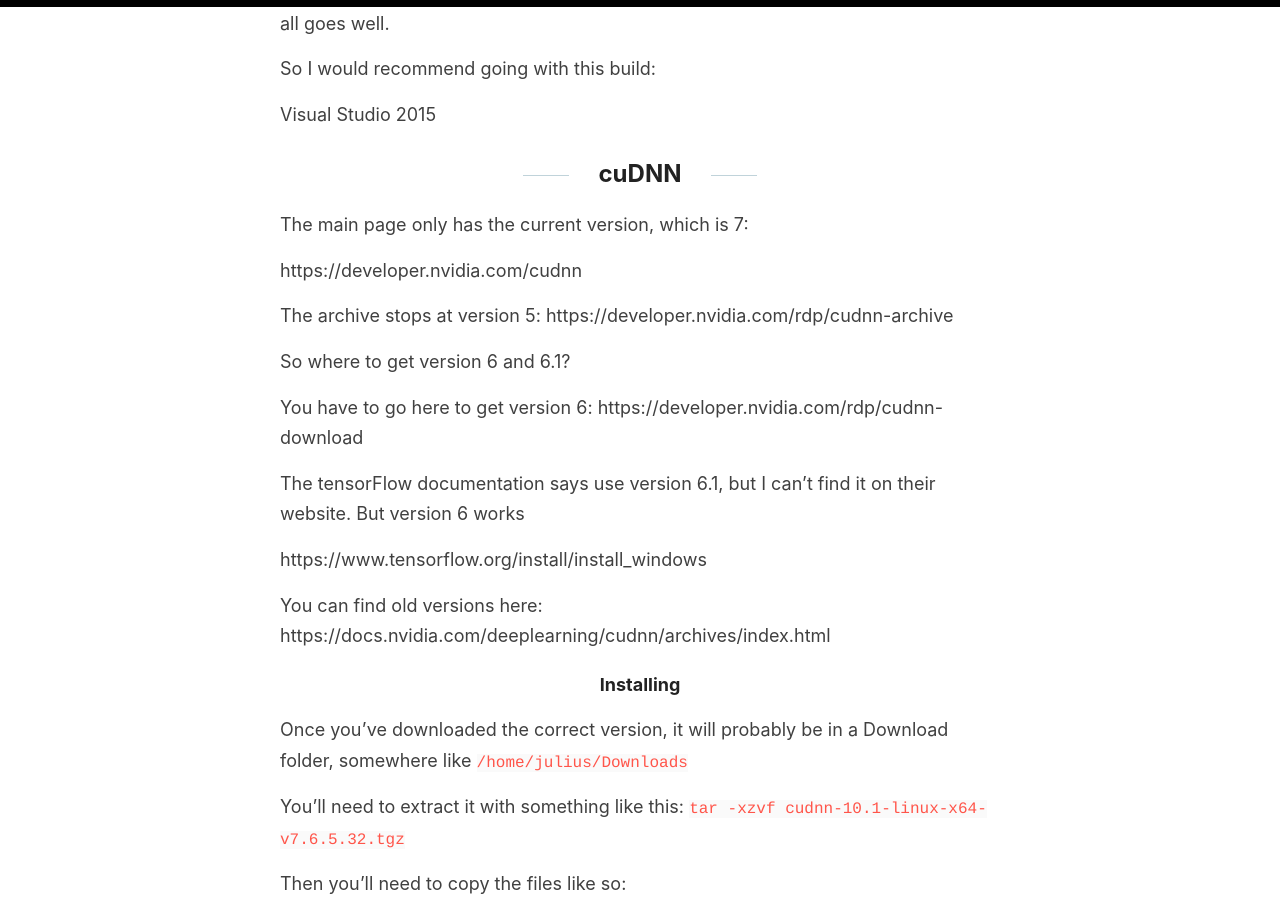
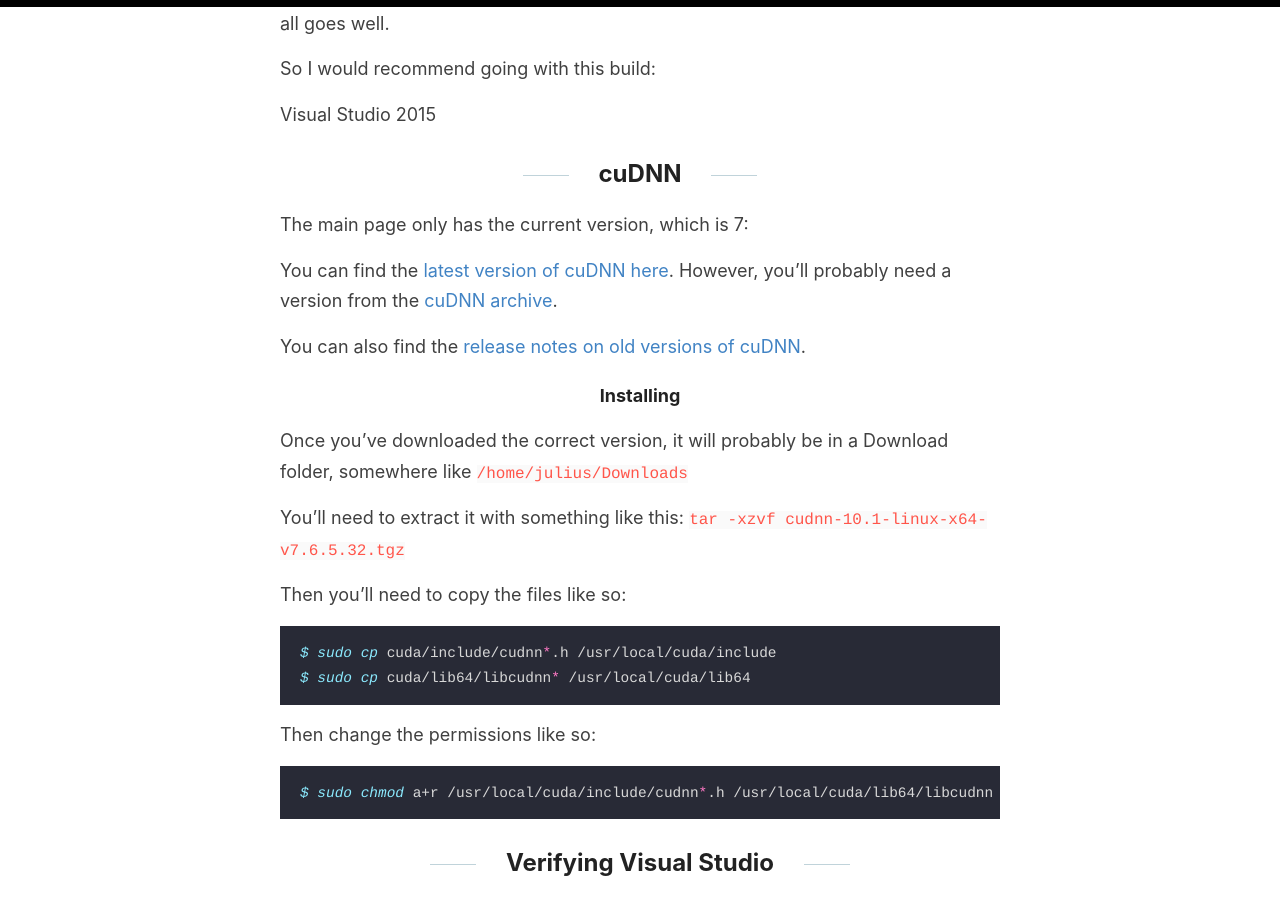
Before and after one commit to jss367/blog, a Jekyll site: the page built from _posts/2017-6-21-tensorflow-gpu-cuda.md, in a window 1280 px wide and 900 px high, scrolled down 5006 px. Built offline with Jekyll 4.4.1, drawn with Linux system fonts in a browser that asks for light colours; our own code applies the rules of GitHub Pages for plain Markdown files.

Commit message:
Update 2017-6-21-tensorflow-gpu-cuda.md

```diff
--- a/_posts/2017-6-21-tensorflow-gpu-cuda.md
+++ b/_posts/2017-6-21-tensorflow-gpu-cuda.md
@@ -178,21 +178,9 @@ Visual Studio 2015
 
 The main page only has the current version, which is 7:
 
-https://developer.nvidia.com/cudnn
+You can find the [latest version of cuDNN here](https://developer.nvidia.com/rdp/cudnn-download). However, you'll probably need a version from the [cuDNN archive](https://developer.nvidia.com/rdp/cudnn-archive).
 
-The archive stops at version 5: https://developer.nvidia.com/rdp/cudnn-archive
-
-So where to get version 6 and 6.1?
-
-
-You have to go here to get version 6: https://developer.nvidia.com/rdp/cudnn-download
-
-The tensorFlow documentation says use version 6.1, but I can't find it on their website. But version 6 works
-
-https://www.tensorflow.org/install/install_windows
-
-You can find old versions here:
-https://docs.nvidia.com/deeplearning/cudnn/archives/index.html
+You can also find the [release notes on old versions of cuDNN](https://docs.nvidia.com/deeplearning/cudnn/archives/index.html).
 
 #### Installing
 
```
